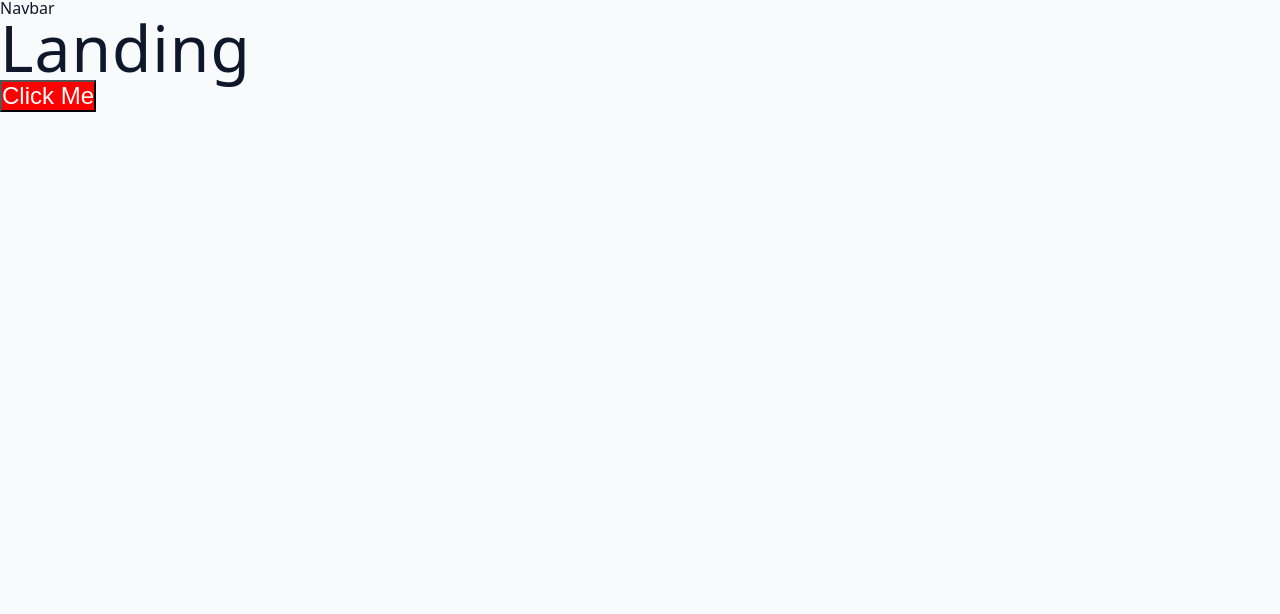
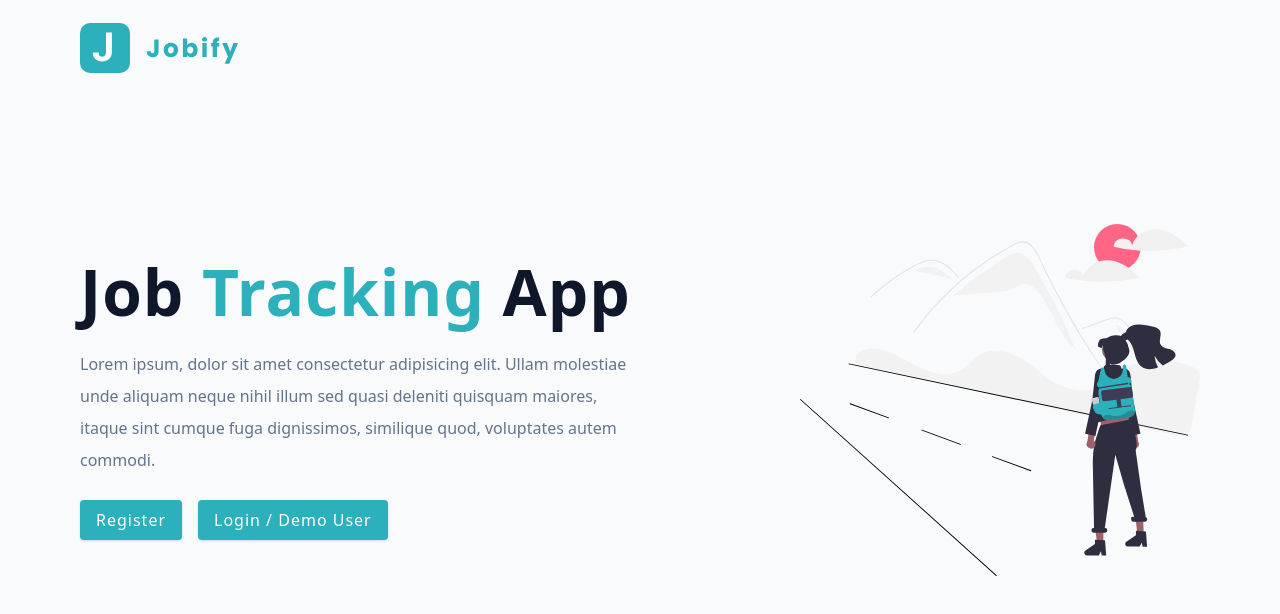
Before and after one commit to Vikramathithan001/MERN-FULLSTACK, a React (Vite) app in the folder client/: page / in a window 1280 px wide. Shown: the top 614 px of the page. Built offline with nearby package versions, Linux system fonts and the light colour scheme.

Commit message:
landing page create and import logo main from assets

```diff
--- a/client/src/pages/HomeLayout.jsx
+++ b/client/src/pages/HomeLayout.jsx
@@ -3,7 +3,6 @@ import { Outlet } from 'react-router-dom'
 const HomeLayout = () => {
   return (
     <div>
-      <nav>Navbar</nav>
       <Outlet />
     </div>
   )
--- a/client/src/pages/Landing.jsx
+++ b/client/src/pages/Landing.jsx
@@ -1,16 +1,36 @@
 import styled from 'styled-components'
+import Wrapper from '../assets/wrappers/LandingPage'
+import main from '../assets/images/main.svg'
+import logo from '../assets/images/logo.svg'
+import { Link } from 'react-router-dom'
 
-const StyledBtn = styled.button`
-  font-size: 1.5rem;
-  background: red;
-  color: white;
-`
 const Landing = () => {
   return (
-    <div>
-      <h1>Landing</h1>
-      <StyledBtn>Click Me</StyledBtn>
-    </div>
+    <Wrapper>
+      <nav>
+        <img src={logo} alt='jobify' className='logo' />
+      </nav>
+      <div className='container page'>
+        <div className='info'>
+          <h1>
+            job <span>tracking</span> app
+          </h1>
+          <p>
+            Lorem ipsum, dolor sit amet consectetur adipisicing elit. Ullam
+            molestiae unde aliquam neque nihil illum sed quasi deleniti quisquam
+            maiores, itaque sint cumque fuga dignissimos, similique quod,
+            voluptates autem commodi.
+          </p>
+          <Link to='/register' className='btn register-link'>
+            Register
+          </Link>
+          <Link to='/login' className='btn'>
+            Login / Demo User
+          </Link>
+        </div>
+        <img src={main} alt='job hunt' className='img main-img' />
+      </div>
+    </Wrapper>
   )
 }
 export default Landing
```
